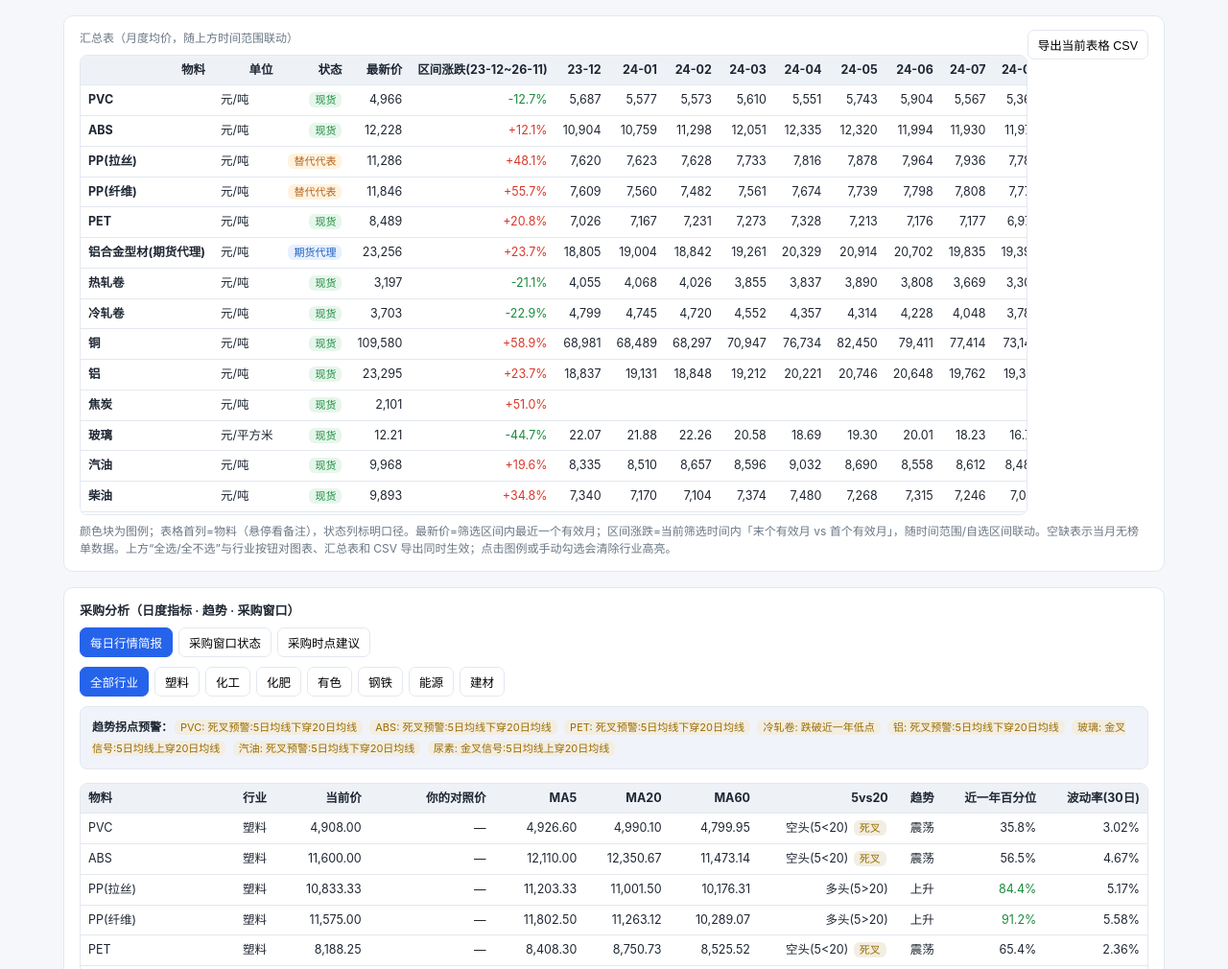
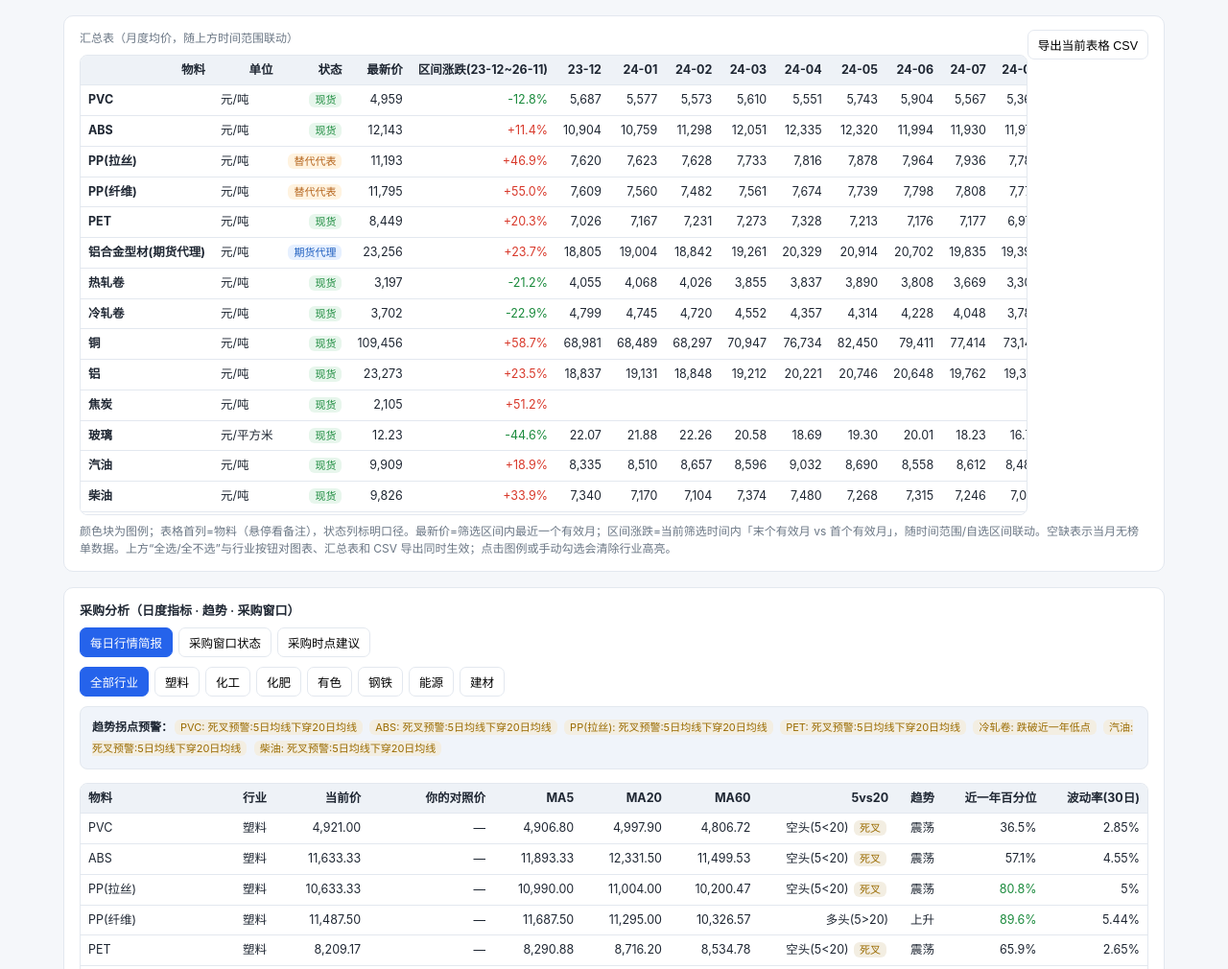
Before and after one commit to chenxi3319/material-price, a plain HTML site: page index.html in a window 1280 px wide. Shown: the part 990-2000 px from the top of the page at 96% size. Drawn offline with Linux system fonts and the light colour scheme.

Commit message:
价格更新 2026-11-13

```diff
--- a/index.html
+++ b/index.html
@@ -481,20 +481,20 @@ const DATA = {
         "2026-08": 4441.19,
         "2026-09": 4767.38,
         "2026-10": 4998.43,
-        "2026-11": 4965.5
+        "2026-11": 4959.14
       },
       "caliber": "现货",
       "caliber_note": "生意社大宗榜官方月均价，可直接用于比价",
       "analytics": {
-        "current": 4908.0,
-        "current_date": "2026-11-11",
-        "ma5": 4926.6,
-        "ma20": 4990.1,
-        "ma60": 4799.95,
+        "current": 4921.0,
+        "current_date": "2026-11-12",
+        "ma5": 4906.8,
+        "ma20": 4997.9,
+        "ma60": 4806.72,
         "cross_status": "below",
         "cross_event": "death",
-        "vol30": 3.02,
-        "pct1y": 35.8,
+        "vol30": 2.85,
+        "pct1y": 36.5,
         "trend": "osc",
         "window": "neutral",
         "method": "按需采购",
@@ -503,10 +503,10 @@ const DATA = {
         "warn": [
           "死叉预警:5日均线下穿20日均线"
         ],
-        "daily_count": 398,
+        "daily_count": 399,
         "daily_range": [
           "2025-05-01",
-          "2026-11-11"
+          "2026-11-12"
         ]
       }
     },
@@ -673,20 +673,20 @@ const DATA = {
         "2026-08": 9898.73,
         "2026-09": 11242.06,
         "2026-10": 12232.15,
-        "2026-11": 12227.78
+        "2026-11": 12142.86
       },
       "caliber": "现货",
       "caliber_note": "生意社大宗榜官方月均价，可直接用于比价",
       "analytics": {
-        "current": 11600.0,
-        "current_date": "2026-11-11",
-        "ma5": 12110.0,
-        "ma20": 12350.67,
-        "ma60": 11473.14,
+        "current": 11633.33,
+        "current_date": "2026-11-12",
+        "ma5": 11893.33,
+        "ma20": 12331.5,
+        "ma60": 11499.53,
         "cross_status": "below",
         "cross_event": "death",
-        "vol30": 4.67,
-        "pct1y": 56.5,
+        "vol30": 4.55,
+        "pct1y": 57.1,
         "trend": "osc",
         "window": "neutral",
         "method": "按需采购",
@@ -695,10 +695,10 @@ const DATA = {
         "warn": [
           "死叉预警:5日均线下穿20日均线"
         ],
-        "daily_count": 397,
+        "daily_count": 398,
         "daily_range": [
           "2025-05-01",
-          "2026-11-11"
+          "2026-11-12"
         ]
       }
     },
@@ -843,30 +843,32 @@ const DATA = {
         "2026-08": 9093.81,
         "2026-09": 9879.84,
         "2026-10": 10720.0,
-        "2026-11": 11286.11
+        "2026-11": 11192.86
       },
       "caliber": "替代代表",
       "caliber_note": "原榜单品种已停更，用其细分规格月均代表，口径略变",
       "analytics": {
-        "current": 10833.33,
-        "current_date": "2026-11-11",
-        "ma5": 11203.33,
-        "ma20": 11001.5,
-        "ma60": 10176.31,
-        "cross_status": "above",
-        "cross_event": "none",
-        "vol30": 5.17,
-        "pct1y": 84.4,
-        "trend": "up",
+        "current": 10633.33,
+        "current_date": "2026-11-12",
+        "ma5": 10990.0,
+        "ma20": 11004.0,
+        "ma60": 10200.47,
+        "cross_status": "below",
+        "cross_event": "death",
+        "vol30": 5.0,
+        "pct1y": 80.8,
+        "trend": "osc",
         "window": "closed",
         "method": "暂缓采购(仅急需)",
         "lock_ratio": 10,
         "exec_limit": "暂不采购, 等待价格回调",
-        "warn": [],
-        "daily_count": 398,
+        "warn": [
+          "死叉预警:5日均线下穿20日均线"
+        ],
+        "daily_count": 399,
         "daily_range": [
           "2025-05-01",
-          "2026-11-11"
+          "2026-11-12"
         ]
       }
     },
@@ -957,30 +959,30 @@ const DATA = {
         "2026-08": 9187.5,
         "2026-09": 9872.02,
         "2026-10": 10847.32,
-        "2026-11": 11845.83
+        "2026-11": 11794.64
       },
       "caliber": "替代代表",
       "caliber_note": "原榜单品种已停更，用其细分规格月均代表，口径略变",
       "analytics": {
-        "current": 11575.0,
-        "current_date": "2026-11-11",
-        "ma5": 11802.5,
-        "ma20": 11263.12,
-        "ma60": 10289.07,
+        "current": 11487.5,
+        "current_date": "2026-11-12",
+        "ma5": 11687.5,
+        "ma20": 11295.0,
+        "ma60": 10326.57,
         "cross_status": "above",
         "cross_event": "none",
-        "vol30": 5.58,
-        "pct1y": 91.2,
+        "vol30": 5.44,
+        "pct1y": 89.6,
         "trend": "up",
         "window": "closed",
         "method": "暂缓采购(仅急需)",
         "lock_ratio": 10,
         "exec_limit": "暂不采购, 等待价格回调",
         "warn": [],
-        "daily_count": 398,
+        "daily_count": 399,
         "daily_range": [
           "2025-05-01",
-          "2026-11-11"
+          "2026-11-12"
         ]
       }
     },
@@ -1147,20 +1149,20 @@ const DATA = {
         "2026-08": 7611.34,
         "2026-09": 8554.33,
         "2026-10": 8867.43,
-        "2026-11": 8488.65
+        "2026-11": 8448.73
       },
       "caliber": "现货",
       "caliber_note": "生意社大宗榜官方月均价，可直接用于比价",
       "analytics": {
-        "current": 8188.25,
-        "current_date": "2026-11-11",
-        "ma5": 8408.3,
-        "ma20": 8750.73,
-        "ma60": 8525.52,
+        "current": 8209.17,
+        "current_date": "2026-11-12",
+        "ma5": 8290.88,
+        "ma20": 8716.2,
+        "ma60": 8534.78,
         "cross_status": "below",
         "cross_event": "death",
-        "vol30": 2.36,
-        "pct1y": 65.4,
+        "vol30": 2.65,
+        "pct1y": 65.9,
         "trend": "osc",
         "window": "neutral",
         "method": "按需采购",
@@ -1169,10 +1171,10 @@ const DATA = {
         "warn": [
           "死叉预警:5日均线下穿20日均线"
         ],
-        "daily_count": 398,
+        "daily_count": 399,
         "daily_range": [
           "2025-05-01",
-          "2026-11-11"
+          "2026-11-12"
         ]
       }
     },
@@ -1450,30 +1452,30 @@ const DATA = {
         "2026-08": 3292.67,
         "2026-09": 3345.52,
         "2026-10": 3242.14,
-        "2026-11": 3197.33
+        "2026-11": 3196.86
       },
       "caliber": "现货",
       "caliber_note": "生意社大宗榜官方月均价，可直接用于比价",
       "analytics": {
-        "current": 3210.0,
-        "current_date": "2026-11-11",
-        "ma5": 3201.2,
-        "ma20": 3223.7,
-        "ma60": 3295.8,
+        "current": 3194.0,
+        "current_date": "2026-11-12",
+        "ma5": 3205.2,
+        "ma20": 3220.2,
+        "ma60": 3294.27,
         "cross_status": "below",
         "cross_event": "none",
-        "vol30": 1.34,
-        "pct1y": 11.0,
+        "vol30": 1.33,
+        "pct1y": 6.1,
         "trend": "down",
         "window": "open",
         "method": "分批采购",
         "lock_ratio": 60,
         "exec_limit": "建议15日内分批建仓",
         "warn": [],
-        "daily_count": 398,
+        "daily_count": 399,
         "daily_range": [
           "2025-05-01",
-          "2026-11-11"
+          "2026-11-12"
         ]
       }
     },
@@ -1640,19 +1642,19 @@ const DATA = {
         "2026-08": 3754.29,
         "2026-09": 3798.57,
         "2026-10": 3748.93,
-        "2026-11": 3702.5
+        "2026-11": 3702.14
       },
       "caliber": "现货",
       "caliber_note": "生意社大宗榜官方月均价，可直接用于比价",
       "analytics": {
         "current": 3700.0,
-        "current_date": "2026-11-11",
-        "ma5": 3701.5,
-        "ma20": 3729.38,
-        "ma60": 3766.46,
+        "current_date": "2026-11-12",
+        "ma5": 3700.0,
+        "ma20": 3725.62,
+        "ma60": 3765.79,
         "cross_status": "below",
         "cross_event": "none",
-        "vol30": 0.94,
+        "vol30": 0.93,
         "pct1y": 0.0,
         "trend": "down",
         "window": "open",
@@ -1662,10 +1664,10 @@ const DATA = {
         "warn": [
           "跌破近一年低点"
         ],
-        "daily_count": 398,
+        "daily_count": 399,
         "daily_range": [
           "2025-05-01",
-          "2026-11-11"
+          "2026-11-12"
         ]
       }
     },
@@ -1771,30 +1773,30 @@ const DATA = {
         "2026-08": 108282.22,
         "2026-09": 110495.48,
         "2026-10": 110748.1,
-        "2026-11": 109579.72
+        "2026-11": 109456.19
       },
       "caliber": "现货",
       "caliber_note": "生意社大宗榜官方月均价，可直接用于比价",
       "analytics": {
-        "current": 108321.67,
-        "current_date": "2026-11-11",
-        "ma5": 109505.33,
-        "ma20": 110196.67,
-        "ma60": 110243.62,
+        "current": 108715.0,
+        "current_date": "2026-11-12",
+        "ma5": 109391.33,
+        "ma20": 110058.33,
+        "ma60": 110252.84,
         "cross_status": "below",
         "cross_event": "none",
-        "vol30": 0.87,
-        "pct1y": 83.1,
+        "vol30": 0.93,
+        "pct1y": 84.5,
         "trend": "down",
         "window": "closed",
         "method": "暂缓采购(仅急需)",
         "lock_ratio": 10,
         "exec_limit": "暂不采购, 等待价格回调",
         "warn": [],
-        "daily_count": 398,
+        "daily_count": 399,
         "daily_range": [
           "2025-05-01",
-          "2026-11-11"
+          "2026-11-12"
         ]
       }
     },
@@ -1900,32 +1902,30 @@ const DATA = {
         "2026-08": 23876.51,
         "2026-09": 24290.16,
         "2026-10": 23776.55,
-        "2026-11": 23295.28
+        "2026-11": 23273.1
       },
       "caliber": "现货",
       "caliber_note": "生意社大宗榜官方月均价，可直接用于比价",
       "analytics": {
-        "current": 22706.67,
-        "current_date": "2026-11-11",
-        "ma5": 23263.0,
-        "ma20": 23558.25,
-        "ma60": 23922.72,
+        "current": 23140.0,
+        "current_date": "2026-11-12",
+        "ma5": 23219.67,
+        "ma20": 23529.58,
+        "ma60": 23909.83,
         "cross_status": "below",
-        "cross_event": "death",
-        "vol30": 1.34,
-        "pct1y": 32.8,
+        "cross_event": "none",
+        "vol30": 1.36,
+        "pct1y": 44.2,
         "trend": "down",
         "window": "neutral",
         "method": "按需采购",
         "lock_ratio": 40,
         "exec_limit": "30日内按生产节奏采购",
-        "warn": [
-          "死叉预警:5日均线下穿20日均线"
-        ],
-        "daily_count": 398,
+        "warn": [],
+        "daily_count": 399,
         "daily_range": [
           "2025-05-01",
-          "2026-11-11"
+          "2026-11-12"
         ]
       }
     },
@@ -2055,30 +2055,30 @@ const DATA = {
         "2026-08": 1891.85,
         "2026-09": 2238.93,
         "2026-10": 2193.75,
-        "2026-11": 2101.25
+        "2026-11": 2104.64
       },
       "caliber": "现货",
       "caliber_note": "生意社大宗榜官方月均价，可直接用于比价",
       "analytics": {
-        "current": 2091.25,
-        "current_date": "2026-11-11",
-        "ma5": 2096.5,
-        "ma20": 2139.88,
-        "ma60": 2159.02,
+        "current": 2125.0,
+        "current_date": "2026-11-12",
+        "ma5": 2101.5,
+        "ma20": 2130.25,
+        "ma60": 2163.29,
         "cross_status": "below",
         "cross_event": "none",
-        "vol30": 4.53,
-        "pct1y": 75.6,
+        "vol30": 4.46,
+        "pct1y": 79.2,
         "trend": "down",
         "window": "closed",
         "method": "暂缓采购(仅急需)",
         "lock_ratio": 10,
         "exec_limit": "暂不采购, 等待价格回调",
         "warn": [],
-        "daily_count": 331,
+        "daily_count": 332,
         "daily_range": [
           "2025-08-04",
-          "2026-11-11"
+          "2026-11-12"
         ]
       }
     },
@@ -2230,32 +2230,30 @@ const DATA = {
         "2026-08": 12.11,
         "2026-09": 12.3,
         "2026-10": 11.99,
-        "2026-11": 12.21
+        "2026-11": 12.23
       },
       "caliber": "现货",
       "caliber_note": "生意社大宗榜官方月均价，可直接用于比价",
       "analytics": {
         "current": 12.33,
-        "current_date": "2026-11-11",
-        "ma5": 12.26,
-        "ma20": 12.03,
-        "ma60": 12.15,
+        "current_date": "2026-11-12",
+        "ma5": 12.3,
+        "ma20": 12.05,
+        "ma60": 12.16,
         "cross_status": "above",
-        "cross_event": "golden",
-        "vol30": 1.07,
+        "cross_event": "none",
+        "vol30": 1.14,
         "pct1y": 19.7,
         "trend": "osc",
         "window": "open",
         "method": "分批采购",
         "lock_ratio": 60,
         "exec_limit": "建议15日内分批建仓",
-        "warn": [
-          "金叉信号:5日均线上穿20日均线"
-        ],
-        "daily_count": 398,
+        "warn": [],
+        "daily_count": 399,
         "daily_range": [
           "2025-05-01",
-          "2026-11-11"
+          "2026-11-12"
         ]
       }
     },
@@ -2422,20 +2420,20 @@ const DATA = {
         "2026-08": 8810.92,
         "2026-09": 10042.62,
         "2026-10": 10100.77,
-        "2026-11": 9967.5
+        "2026-11": 9909.16
       },
       "caliber": "现货",
       "caliber_note": "生意社大宗榜官方月均价，可直接用于比价",
       "analytics": {
-        "current": 9573.43,
-        "current_date": "2026-11-11",
-        "ma5": 9903.91,
-        "ma20": 10031.81,
-        "ma60": 9896.13,
+        "current": 9559.14,
+        "current_date": "2026-11-12",
+        "ma5": 9765.66,
+        "ma20": 10009.08,
+        "ma60": 9909.02,
         "cross_status": "below",
         "cross_event": "death",
-        "vol30": 1.83,
-        "pct1y": 76.1,
+        "vol30": 2.01,
+        "pct1y": 75.7,
         "trend": "osc",
         "window": "closed",
         "method": "暂缓采购(仅急需)",
@@ -2444,10 +2442,10 @@ const DATA = {
         "warn": [
           "死叉预警:5日均线下穿20日均线"
         ],
-        "daily_count": 398,
+        "daily_count": 399,
         "daily_range": [
           "2025-05-01",
-          "2026-11-11"
+          "2026-11-12"
         ]
       }
     },
@@ -2614,30 +2612,32 @@ const DATA = {
         "2026-08": 7688.37,
         "2026-09": 9053.57,
         "2026-10": 9718.45,
-        "2026-11": 9892.95
+        "2026-11": 9825.71
       },
       "caliber": "现货",
       "caliber_note": "生意社大宗榜官方月均价，可直接用于比价",
       "analytics": {
-        "current": 9496.57,
-        "current_date": "2026-11-11",
-        "ma5": 9833.74,
-        "ma20": 9789.34,
-        "ma60": 9185.54,
-        "cross_status": "above",
-        "cross_event": "none",
-        "vol30": 2.29,
-        "pct1y": 84.4,
-        "trend": "up",
+        "current": 9422.29,
+        "current_date": "2026-11-12",
+        "ma5": 9680.69,
+        "ma20": 9786.14,
+        "ma60": 9214.69,
+        "cross_status": "below",
+        "cross_event": "death",
+        "vol30": 2.36,
+        "pct1y": 82.7,
+        "trend": "osc",
         "window": "closed",
         "method": "暂缓采购(仅急需)",
         "lock_ratio": 10,
         "exec_limit": "暂不采购, 等待价格回调",
-        "warn": [],
-        "daily_count": 398,
+        "warn": [
+          "死叉预警:5日均线下穿20日均线"
+        ],
+        "daily_count": 399,
         "daily_range": [
           "2025-05-01",
-          "2026-11-11"
+          "2026-11-12"
         ]
       }
     },
@@ -2804,32 +2804,30 @@ const DATA = {
         "2026-08": 1723.57,
         "2026-09": 1774.4,
         "2026-10": 1747.32,
-        "2026-11": 1756.67
+        "2026-11": 1756.43
       },
       "caliber": "现货",
       "caliber_note": "生意社大宗榜官方月均价，可直接用于比价",
       "analytics": {
-        "current": 1752.5,
-        "current_date": "2026-11-11",
-        "ma5": 1756.0,
-        "ma20": 1742.62,
-        "ma60": 1754.21,
+        "current": 1755.0,
+        "current_date": "2026-11-12",
+        "ma5": 1754.5,
+        "ma20": 1743.62,
+        "ma60": 1755.04,
         "cross_status": "above",
-        "cross_event": "golden",
-        "vol30": 1.07,
-        "pct1y": 42.3,
+        "cross_event": "none",
+        "vol30": 1.03,
+        "pct1y": 43.3,
         "trend": "osc",
         "window": "neutral",
         "method": "按需采购",
         "lock_ratio": 40,
         "exec_limit": "30日内按生产节奏采购",
-        "warn": [
-          "金叉信号:5日均线上穿20日均线"
-        ],
-        "daily_count": 398,
+        "warn": [],
+        "daily_count": 399,
         "daily_range": [
           "2025-05-01",
-          "2026-11-11"
+          "2026-11-12"
         ]
       },
       "user_price": 1840.0,
@@ -2998,30 +2996,30 @@ const DATA = {
         "2026-08": 3288.45,
         "2026-09": 3398.57,
         "2026-10": 3381.96,
-        "2026-11": 3322.08
+        "2026-11": 3319.64
       },
       "caliber": "现货",
       "caliber_note": "生意社大宗榜官方月均价，可直接用于比价",
       "analytics": {
-        "current": 3312.5,
-        "current_date": "2026-11-11",
-        "ma5": 3317.5,
-        "ma20": 3360.0,
-        "ma60": 3374.43,
+        "current": 3305.0,
+        "current_date": "2026-11-12",
+        "ma5": 3312.5,
+        "ma20": 3354.38,
+        "ma60": 3375.02,
         "cross_status": "below",
         "cross_event": "none",
-        "vol30": 1.09,
-        "pct1y": 23.0,
+        "vol30": 1.15,
+        "pct1y": 20.0,
         "trend": "down",
         "window": "open",
         "method": "分批采购",
         "lock_ratio": 60,
         "exec_limit": "建议15日内分批建仓",
         "warn": [],
-        "daily_count": 398,
+        "daily_count": 399,
         "daily_range": [
           "2025-05-01",
-          "2026-11-11"
+          "2026-11-12"
         ]
       }
     },
@@ -3090,30 +3088,30 @@ const DATA = {
         "2026-08": 1293.81,
         "2026-09": 1673.51,
         "2026-10": 1815.8,
-        "2026-11": 1723.75
+        "2026-11": 1715.36
       },
       "caliber": "现货",
       "caliber_note": "生意社大宗榜官方月均价，可直接用于比价",
       "analytics": {
-        "current": 1670.0,
-        "current_date": "2026-11-11",
-        "ma5": 1709.5,
-        "ma20": 1793.5,
-        "ma60": 1680.35,
+        "current": 1665.0,
+        "current_date": "2026-11-12",
+        "ma5": 1686.5,
+        "ma20": 1779.25,
+        "ma60": 1686.98,
         "cross_status": "below",
         "cross_event": "none",
-        "vol30": 3.98,
-        "pct1y": 67.6,
+        "vol30": 4.21,
+        "pct1y": 67.1,
         "trend": "osc",
         "window": "neutral",
         "method": "按需采购",
         "lock_ratio": 40,
         "exec_limit": "30日内按生产节奏采购",
         "warn": [],
-        "daily_count": 398,
+        "daily_count": 399,
         "daily_range": [
           "2025-05-01",
-          "2026-11-11"
+          "2026-11-12"
         ]
       },
       "user_price": 2040.0,
@@ -3259,30 +3257,30 @@ const DATA = {
         "2026-08": 6228.57,
         "2026-09": 6255.36,
         "2026-10": 6206.25,
-        "2026-11": 6075.0
+        "2026-11": 6078.57
       },
       "caliber": "现货",
       "caliber_note": "生意社大宗榜官方月均价，可直接用于比价",
       "analytics": {
         "current": 6100.0,
-        "current_date": "2026-11-11",
-        "ma5": 6075.0,
-        "ma20": 6150.0,
-        "ma60": 6215.0,
+        "current_date": "2026-11-12",
+        "ma5": 6082.5,
+        "ma20": 6140.0,
+        "ma60": 6213.33,
         "cross_status": "below",
         "cross_event": "none",
         "vol30": 1.68,
-        "pct1y": 14.9,
+        "pct1y": 13.6,
         "trend": "down",
         "window": "open",
         "method": "分批采购",
         "lock_ratio": 60,
         "exec_limit": "建议15日内分批建仓",
         "warn": [],
-        "daily_count": 398,
+        "daily_count": 399,
         "daily_range": [
           "2025-05-01",
-          "2026-11-11"
+          "2026-11-12"
         ]
       }
     },
```
